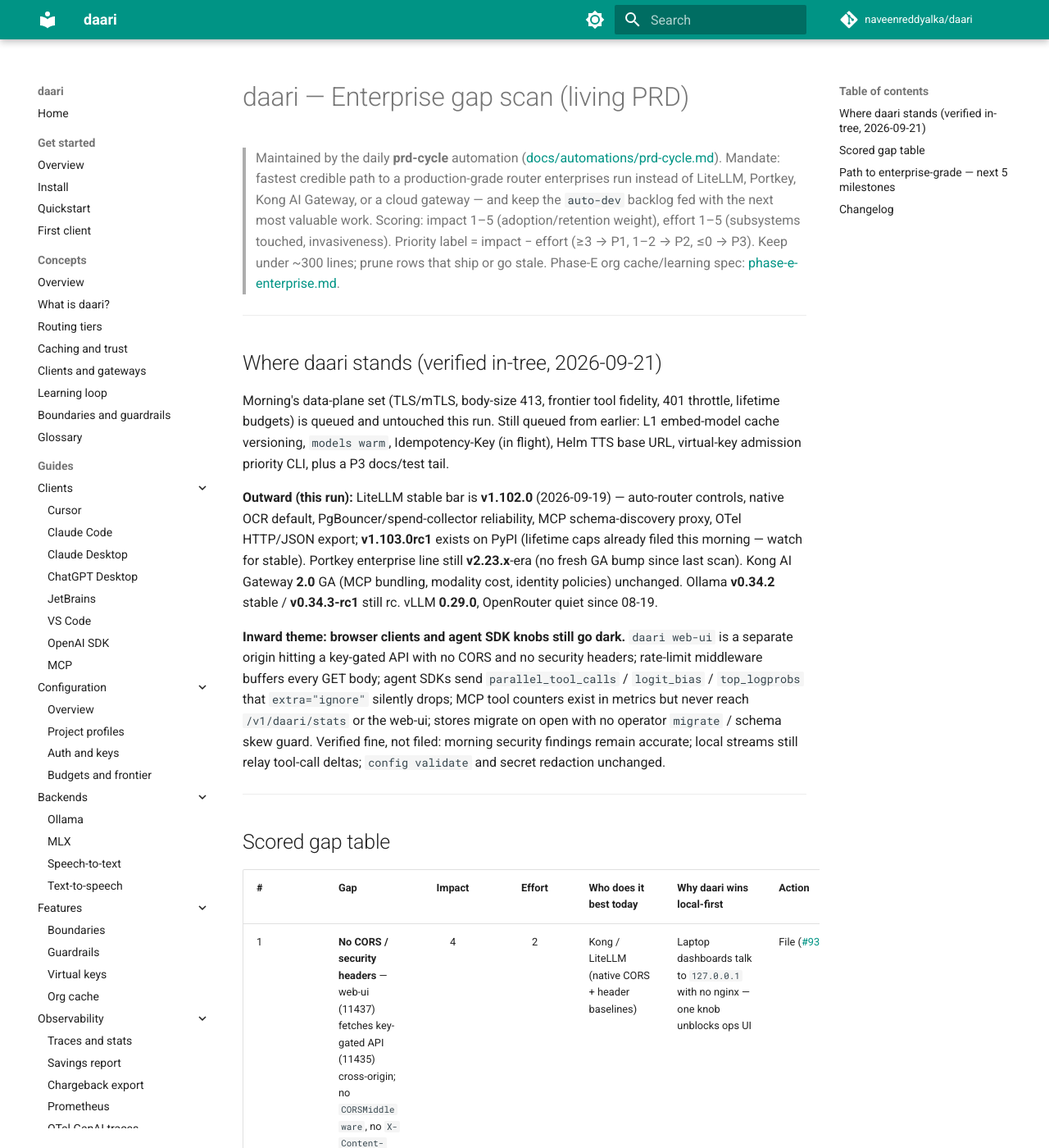
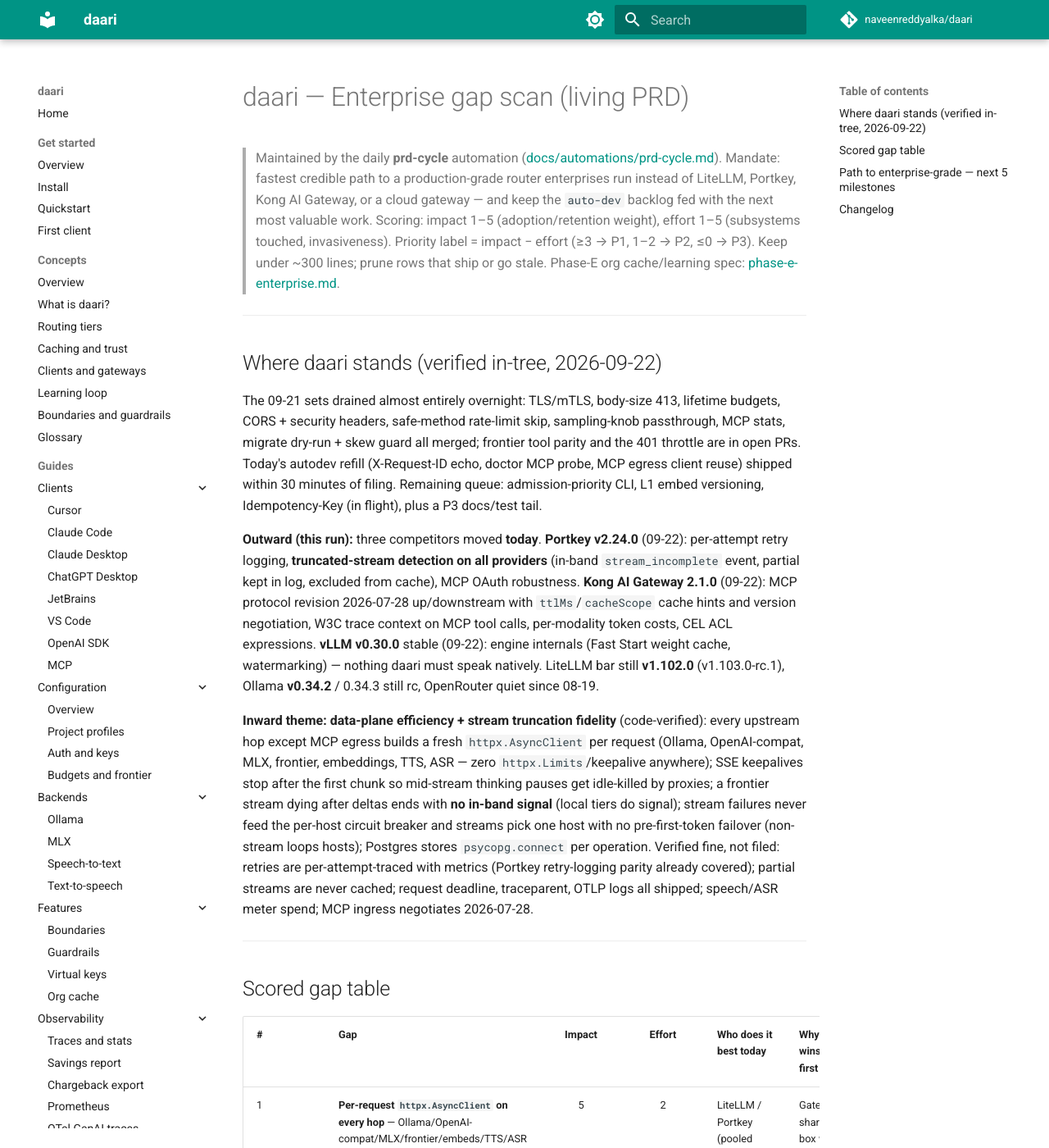
Before and after one commit to naveenreddyalka/daari, an MkDocs documentation site: the page built from docs/prd/ENTERPRISE.md, in a window 1280 px wide and 1400 px high. Shown: the whole window at 82% size. Built offline with MkDocs 1.6.1 and Material for MkDocs 9.7.7, drawn with Linux system fonts in a browser that asks for light colours; comment, search, counter and statistics services are not loaded; some of the changed text lies outside the part shown.

Commit message:
docs(prd): 2026-09-22 data-plane efficiency + stream truncation fidelity scan
Co-authored-by: Naveen Reddy Alka <naveenreddyalka@users.noreply.github.com>

```diff
--- a/docs/prd/ENTERPRISE.md
+++ b/docs/prd/ENTERPRISE.md
@@ -11,32 +11,40 @@
 
 ---
 
-## Where daari stands (verified in-tree, 2026-09-21)
+## Where daari stands (verified in-tree, 2026-09-22)
 
-Morning's data-plane set (TLS/mTLS, body-size 413, frontier tool fidelity,
-401 throttle, lifetime budgets) is queued and untouched this run. Still
-queued from earlier: L1 embed-model cache versioning, `models warm`,
-Idempotency-Key (in flight), Helm TTS base URL, virtual-key admission
-priority CLI, plus a P3 docs/test tail.
+The 09-21 sets drained almost entirely overnight: TLS/mTLS, body-size 413,
+lifetime budgets, CORS + security headers, safe-method rate-limit skip,
+sampling-knob passthrough, MCP stats, migrate dry-run + skew guard all merged;
+frontier tool parity and the 401 throttle are in open PRs. Today's autodev
+refill (X-Request-ID echo, doctor MCP probe, MCP egress client reuse) shipped
+within 30 minutes of filing. Remaining queue: admission-priority CLI, L1 embed
+versioning, Idempotency-Key (in flight), plus a P3 docs/test tail.
 
-**Outward (this run):** LiteLLM stable bar is **v1.102.0** (2026-09-19) —
-auto-router controls, native OCR default, PgBouncer/spend-collector
-reliability, MCP schema-discovery proxy, OTel HTTP/JSON export; **v1.103.0rc1**
-exists on PyPI (lifetime caps already filed this morning — watch for stable).
-Portkey enterprise line still **v2.23.x**-era (no fresh GA bump since last
-scan). Kong AI Gateway **2.0** GA (MCP bundling, modality cost, identity
-policies) unchanged. Ollama **v0.34.2** stable / **v0.34.3-rc1** still rc.
-vLLM **0.29.0**, OpenRouter quiet since 08-19.
+**Outward (this run):** three competitors moved **today**. **Portkey v2.24.0**
+(09-22): per-attempt retry logging, **truncated-stream detection on all
+providers** (in-band `stream_incomplete` event, partial kept in log, excluded
+from cache), MCP OAuth robustness. **Kong AI Gateway 2.1.0** (09-22): MCP
+protocol revision 2026-07-28 up/downstream with `ttlMs`/`cacheScope` cache
+hints and version negotiation, W3C trace context on MCP tool calls,
+per-modality token costs, CEL ACL expressions. **vLLM v0.30.0** stable
+(09-22): engine internals (Fast Start weight cache, watermarking) — nothing
+daari must speak natively. LiteLLM bar still **v1.102.0** (v1.103.0-rc.1),
+Ollama **v0.34.2** / 0.34.3 still rc, OpenRouter quiet since 08-19.
 
-**Inward theme: browser clients and agent SDK knobs still go dark.**
-`daari web-ui` is a separate origin hitting a key-gated API with no CORS and
-no security headers; rate-limit middleware buffers every GET body; agent SDKs
-send `parallel_tool_calls` / `logit_bias` / `top_logprobs` that
-`extra="ignore"` silently drops; MCP tool counters exist in metrics but never
-reach `/v1/daari/stats` or the web-ui; stores migrate on open with no
-operator `migrate` / schema skew guard. Verified fine, not filed: morning
-security findings remain accurate; local streams still relay tool-call
-deltas; `config validate` and secret redaction unchanged.
+**Inward theme: data-plane efficiency + stream truncation fidelity**
+(code-verified): every upstream hop except MCP egress builds a fresh
+`httpx.AsyncClient` per request (Ollama, OpenAI-compat, MLX, frontier,
+embeddings, TTS, ASR — zero `httpx.Limits`/keepalive anywhere); SSE
+keepalives stop after the first chunk so mid-stream thinking pauses get
+idle-killed by proxies; a frontier stream dying after deltas ends with **no
+in-band signal** (local tiers do signal); stream failures never feed the
+per-host circuit breaker and streams pick one host with no pre-first-token
+failover (non-stream loops hosts); Postgres stores `psycopg.connect` per
+operation. Verified fine, not filed: retries are per-attempt-traced with
+metrics (Portkey retry-logging parity already covered); partial streams are
+never cached; request deadline, traceparent, OTLP logs all shipped;
+speech/ASR meter spend; MCP ingress negotiates 2026-07-28.
 
 ---
 
@@ -44,25 +52,29 @@
 
 | # | Gap | Impact | Effort | Who does it best today | Why daari wins local-first | Action |
 |---|-----|:--:|:--:|------------------------|----------------------------|--------|
-| 1 | **No CORS / security headers** — web-ui (11437) fetches key-gated API (11435) cross-origin; no `CORSMiddleware`, no `X-Content-Type-Options` / `X-Frame-Options` / `Referrer-Policy` | 4 | 2 | Kong / LiteLLM (native CORS + header baselines) | Laptop dashboards talk to `127.0.0.1` with no nginx — one knob unblocks ops UI | File ([#938](https://github.com/naveenreddyalka/daari/issues/938)) |
-| 2 | **Rate-limit buffers every GET body** — middleware always `await request.body()` + JSON parse, including `/v1/models`, traces, report; distinct from any 413 size cap | 3 | 1 | Kong / nginx (header-only for safe methods) | Same box as Ollama — cheaper admission leaves RAM for local inference | File ([#939](https://github.com/naveenreddyalka/daari/issues/939)) |
-| 3 | **Agent sampling knobs silently dropped** — `parallel_tool_calls`, `logit_bias`, `top_logprobs` absent from `ChatCompletionRequest` / `openai_payload()`; `extra="ignore"` → 200 with no effect | 3 | 2 | LiteLLM (uniform passthrough) | Local warns in meta; frontier/OpenAI-compat forward so L3–L6 feel identical to SDKs | File ([#940](https://github.com/naveenreddyalka/daari/issues/940)) |
-| 4 | **MCP invisible on laptop stats** — `mcp_tool_calls` in metrics snapshot but omitted from `/v1/daari/stats`; no task list; web-ui has no MCP panel | 3 | 2 | Cloud gateways (MCP live in same console) | One `web-ui serve` shows deny/guardrail pressure without Grafana | File ([#941](https://github.com/naveenreddyalka/daari/issues/941)) |
-| 5 | **No `daari migrate` / schema skew guard** — stores migrate quietly on open; policy sync has no schema version; upgrade guide admits the gap | 3 | 3 | LiteLLM / cloud (versioned config claims) | Offline dry-run + doctor warn before a laptop-fleet skew bricks policy | File ([#942](https://github.com/naveenreddyalka/daari/issues/942)) |
-| 6 | **MCP session registry + force-close / MCP egress httpx reuse / doctor mcp_servers probe / `input_audio` chat blocks / moderations + rerank / OCR / Fuse / WIF / A2A / SOC 2 / admin UI** | 2–4 | 1–5 | LiteLLM / Kong / cloud | Session ops and chat-audio wait for a client ask; compliance deferred | Watch |
+| 1 | **Per-request `httpx.AsyncClient` on every hop** — Ollama/OpenAI-compat/MLX/frontier/embeds/TTS/ASR make a TCP(+TLS) handshake per call; only MCP egress pools | 5 | 2 | LiteLLM / Portkey (pooled provider clients, single-digit-ms overhead claims) | Gateway shares the box with Ollama — pooled keepalive turns handshake tax into local latency headroom | File ([#971](https://github.com/naveenreddyalka/daari/issues/971)) |
+| 2 | **SSE keepalive dies after first chunk** — `stream_with_keepalive` heartbeats only pre-first-token; 30–120s thinking pauses get idle-killed by nginx/LBs | 4 | 2 | Portkey / Kong (whole-stream heartbeats) | Local tiers pause too (model load, CPU laptops) — survives stock reverse proxies with zero tuning | File ([#972](https://github.com/naveenreddyalka/daari/issues/972)) |
+| 3 | **Silent frontier stream truncation** — death after deltas ends the stream with no in-band event; stream failures never hit `breaker.record_failure()` | 4 | 2 | Portkey v2.24.0 (`stream_incomplete` event, log retention, cache exclusion) | Laptops die mid-stream more than clouds — honest truncation + breaker feedback is fleet trust | File ([#973](https://github.com/naveenreddyalka/daari/issues/973)) |
+| 4 | **No stream host failover** — streaming `pick()`s one host; a dead host fails the tier though siblings are healthy; non-stream loops hosts | 4 | 3 | LiteLLM (router retries pre-stream) | Pre-first-token failover is lossless; agent/IDE traffic is ~all streamed | File ([#974](https://github.com/naveenreddyalka/daari/issues/974)) |
+| 5 | **Postgres connect-per-operation** — ledger/batches/files/responses open `psycopg.connect(dsn)` each op; no pool, operators need external PgBouncer | 4 | 2 | LiteLLM (PgBouncer reliability work in latest stables) | In-process `psycopg[pool]` removes a whole moving part at daari fleet scale | File ([#975](https://github.com/naveenreddyalka/daari/issues/975)) |
+| 6 | **X-Request-ID not forwarded upstream / MCP `ttlMs`+`cacheScope` cache hints (Kong 2.1.0) / ASR-TTS-embed retry wrapper / moderations + rerank / `input_audio` blocks / WIF / A2A / SOC 2 / admin UI** | 2–3 | 1–5 | Kong / LiteLLM / cloud | Correlation + cache hints are small parity deltas; compliance waits for a paying ask | Watch |
 
-Pruned this run: morning data-plane rows stay queued as issues (not table
-rows). L1 embed versioning / models warm / Idempotency-Key remain queued.
+Pruned this run: all five 09-21 browser/ops rows (shipped overnight).
 
 ---
 
 ## Path to enterprise-grade — next 5 milestones
 
-1. **Encrypt + bound the data plane** — TLS/mTLS, body-size 413, 401 throttle (queued from morning).
-2. **Browser-safe ops surface** — CORS allowlist + default security headers so web-ui and IDE webviews work with keys.
-3. **Lossless agent SDK parity** — frontier tool fidelity (queued) plus sampling/tool-parallel passthrough.
-4. **MCP visible without Grafana** — stats + web-ui surface tool/task pressure; session registry later.
-5. **Upgrade without fear** — `daari migrate --dry-run` and policy schema skew guards for laptop fleets.
+1. **Pooled data plane** — shared upstream HTTP clients and Postgres pools; the
+   gateway overhead story becomes measurable, not apologized for.
+2. **Streams that never lie** — whole-stream keepalive, in-band truncation
+   events, breaker feedback, pre-first-token host failover.
+3. **Lossless agent SDK parity** — frontier tool fidelity + 401 throttle land
+   (open PRs), Idempotency-Key completes.
+4. **Fleet QoS** — admission-priority CLI ships; per-key priority becomes
+   usable end to end.
+5. **Correlation everywhere** — X-Request-ID forwarded upstream, MCP cache
+   hints, so one request is one thread through logs, traces, and MCP calls.
 
 Compliance non-goals (WIF, A2A, SOC 2, admin UI, OCR until a paying ask) stay deferred.
 
@@ -70,29 +82,28 @@
 
 ## Changelog
 
-- **2026-09-21 (browser/ops + agent SDK knobs)** — Second run today. Outward:
-  LiteLLM **v1.102.0** stable (auto-router, native OCR, gateway reliability);
-  **v1.103.0rc1** on PyPI (lifetime caps already queued). Portkey/Kong/Ollama/
-  vLLM flat vs morning. Inward (code-verified): no CORS/security headers,
-  rate-limit buffers GETs, three sampling fields silently dropped, MCP stats
-  missing from `/v1/daari/stats`+web-ui, no migrate/skew CLI. Filing five.
-  Morning data-plane five remain queued.
+- **2026-09-22 (data-plane efficiency + stream truncation fidelity)** — Three
+  same-day competitor releases: **Portkey v2.24.0** (truncated-stream
+  detection, per-attempt retry logs), **Kong 2.1.0** (MCP 2026-07-28 + cache
+  hints, modality costs), **vLLM 0.30.0** (internals only). LiteLLM bar
+  v1.102.0 unchanged. Inward (code-verified): per-request httpx clients on
+  every non-MCP hop, first-chunk-only SSE keepalive, silent frontier stream
+  truncation with no breaker feedback, no stream host failover, Postgres
+  connect-per-op. Verified fine: retry tracing, partial-stream cache
+  exclusion, deadline/traceparent/OTLP, MCP 2026-07-28 negotiation. Filing
+  five. The 09-21 sets drained overnight; today's autodev refill shipped in
+  30 minutes.
 
-- **2026-09-21 (data-plane hardening + lossless escalation)** — Yesterday's
-  five-row table drained overnight except L1 embed versioning and models
-  warm. Outward flat; only LiteLLM v1.103.0-rc.1 moved (config ownership,
-  Fuse routing, gateway hardening, lifetime caps — parity row filed; VS Code
-  provider extension noted). Inward security/client-compat audit
-  (code-verified): no TLS/mTLS, no body cap, no 401 throttle, frontier strips
-  tool-call deltas / `tool_choice` / `output_format`, no lifetime budgets.
-  Verified fine: tight open-path list, secret redaction, config validate,
-  local-stream tool deltas. Filing five.
+- **2026-09-21 (two runs)** — Data-plane hardening + lossless escalation
+  (TLS/mTLS, body cap, 401 throttle, frontier tool parity, lifetime budgets),
+  then browser/ops + agent SDK knobs (CORS/security headers, safe-method
+  rate-limit skip, sampling passthrough, MCP stats, migrate/skew CLI).
+  LiteLLM v1.102.0 stable; v1.103.0-rc.1 lifetime caps queued.
 
 - **2026-09-20 (two runs)** — Governance secondary ingress (MCP route meta,
   batch limiter bypass, embed L0 scope, Helm auth knobs, model warm) then a
   resilience/modality delta (L1 embed versioning, all-local-down failover,
-  TTS, admission priority, OTLP logs). Outward: LiteLLM v1.102.0 on PyPI;
-  v1.103.0-rc.1 watch; Ollama 0.34.2 stable.
+  TTS, admission priority, OTLP logs). Ollama 0.34.2 stable.
 
 - **2026-09-19 (four runs)** — Embed/ASR measurement, cache tenancy +
   request lifecycle (tenant cache_scope, disconnect cancel, invalidation,
```
